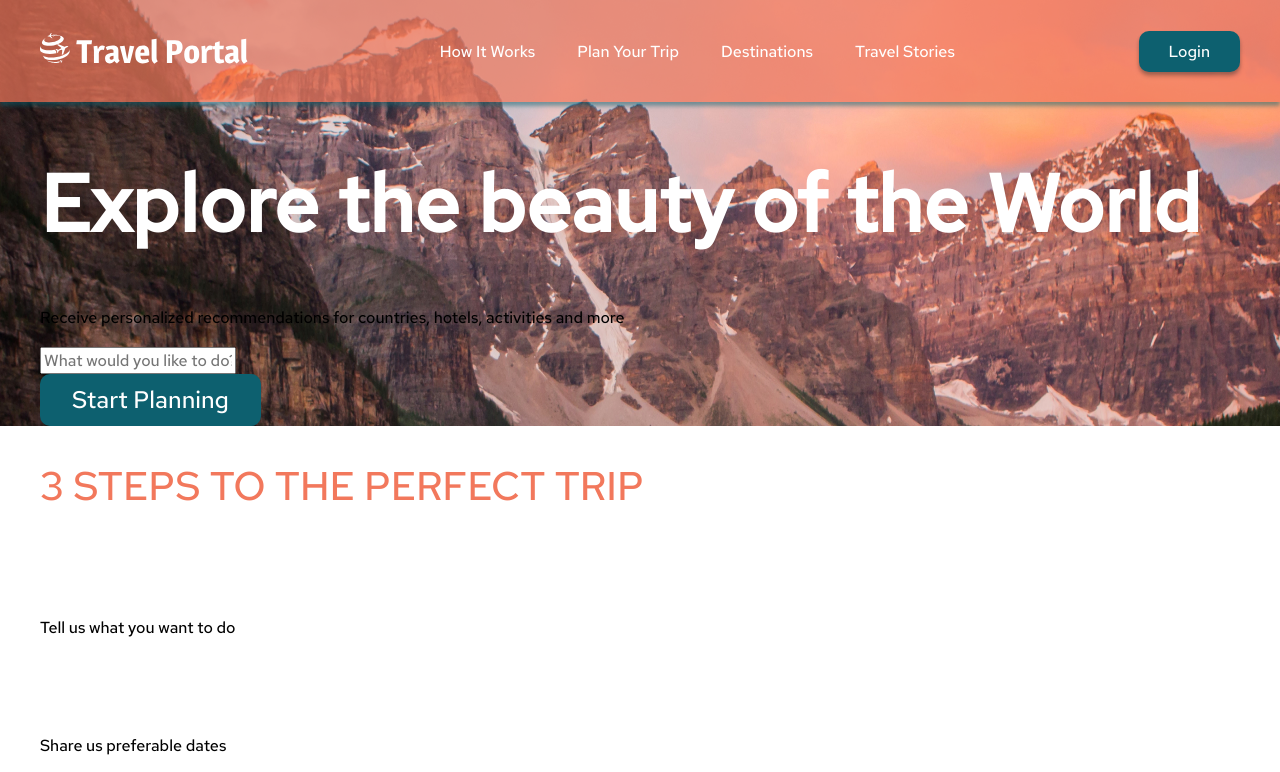
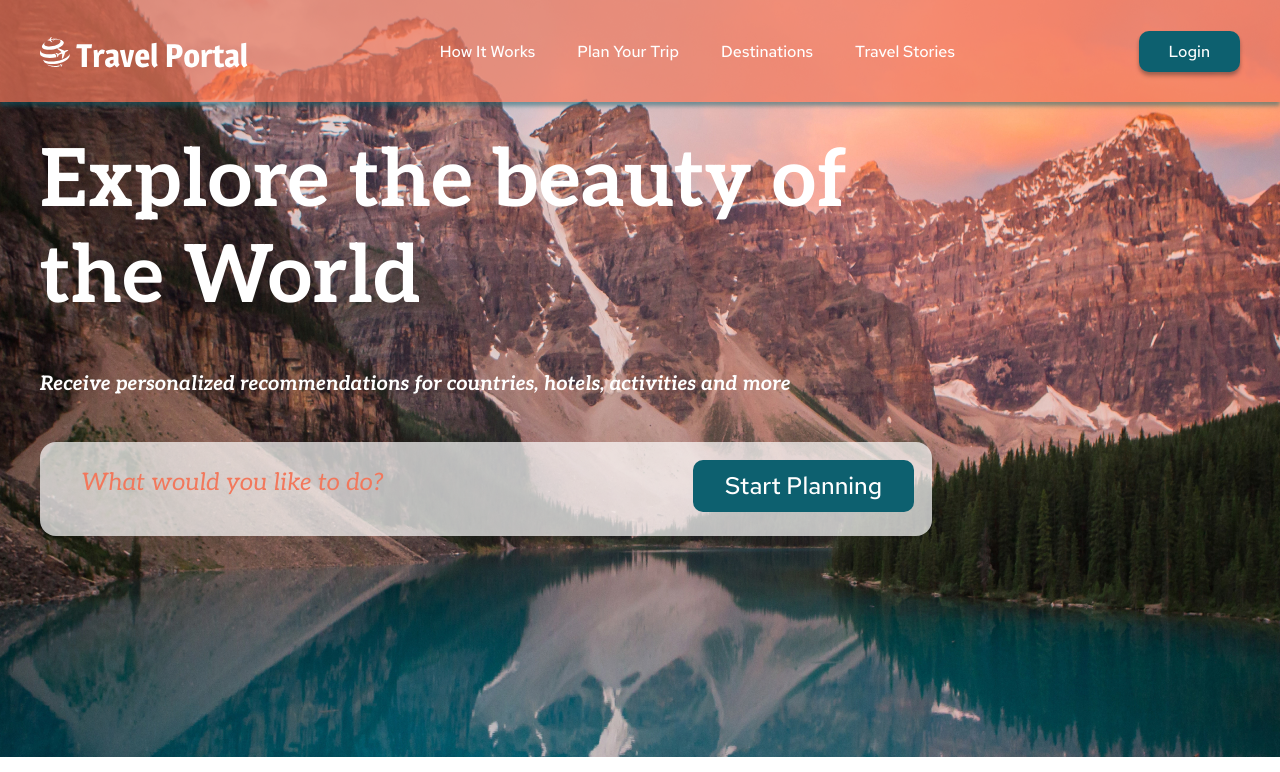
Before and after one commit to job356/travel_responsive, a website: page index.html in a window 1280 px wide. Shown: the top 772 px of the page. Drawn offline with Linux system fonts and the light colour scheme.

Commit message:
feat: add layout to preview section

```diff
--- a/index.html
+++ b/index.html
@@ -27,13 +27,13 @@
             </div>
         </header>
         <section class="preview">
-            <div class="wrapper">
+            <div class="wrapper preview__wrapper">
                 <div class="preview__content">
                     <h1 class="preview__title">Explore the beauty of the World</h1>
                     <p class="preview__text">Receive personalized recommendations for countries, hotels, activities and more</p>
                     <form class="search-form" action="#">
                         <input class="search-form__input" type="text" name="#" placeholder="What would you like to do?">
-                        <button class="button search-form__button">Start Planning</button>
+                        <button class="button button_search-form">Start Planning</button>
                     </form>
                 </div>
             </div>
--- a/sass/base/_base.scss
+++ b/sass/base/_base.scss
@@ -8,9 +8,10 @@ body {
 }
 
 h1 {
-    @extend %font-prim;
+    @extend %font-add;
     @include font($size: 8rem, $weight: 700, $height: 9.6rem);
     color: $color-light;
+    margin: 0%;
 }
 
 h2 {
--- a/sass/base/_buttons.scss
+++ b/sass/base/_buttons.scss
@@ -17,6 +17,11 @@
         line-height: 2.1rem;
         box-shadow: 0px 4px 4px rgba(0, 0, 0, 0.25), 0px 2px 3px rgba(13, 96, 111, 0.16);
     }
+    &_search-form {
+        position: absolute;
+        top: 18px;
+        right: 18px;
+    }
 }
 
 .destinations-button__arrow {
--- /dev/null
+++ b/sass/base/_logo.scss
@@ -0,0 +1,4 @@
+.logo {
+    width: 216px;
+    height: 31px;
+}
--- /dev/null
+++ b/sass/components/_preview.scss
@@ -0,0 +1,28 @@
+.preview__content {
+    padding: 32px 308px 221px 0px;
+}
+
+.preview__text {
+    margin: 46px 0px;
+    @extend %font-add;
+    @include font($style: italic, $weight: 700, $size: 2rem, $height: 2.4rem);
+    color: $color-light;
+}
+
+.search-form {
+    position: relative;
+}
+
+.search-form__input {
+    width: 100%;
+    padding: 32px 41px 41px;
+    border-radius: 16px;
+    border: none;
+    background: rgba(255, 255, 255, 0.7);
+}
+
+::placeholder {
+    @extend %font-add;
+    @include font($style: italic, $weight: 400, $size: 2.4rem, $height: 2.9rem);
+    color: $color-primary;
+}
--- a/sass/style.scss
+++ b/sass/style.scss
@@ -1,12 +1,19 @@
 @import "base/normilize";
 
+//abstracts
 @import "abstracts/constans";
 @import "abstracts/placeholders";
 @import "abstracts/mixins";
 
-
+//base
 @import "base/base";
 @import "base/buttons";
+@import "base/logo";
+
+//layouts
 @import "layouts/wrapper";
 @import "layouts/header";
+
+//components
 @import "components/navigation";
+@import "components/preview"
```
Also changed, not shown: sass/style.css, 1 other file.
